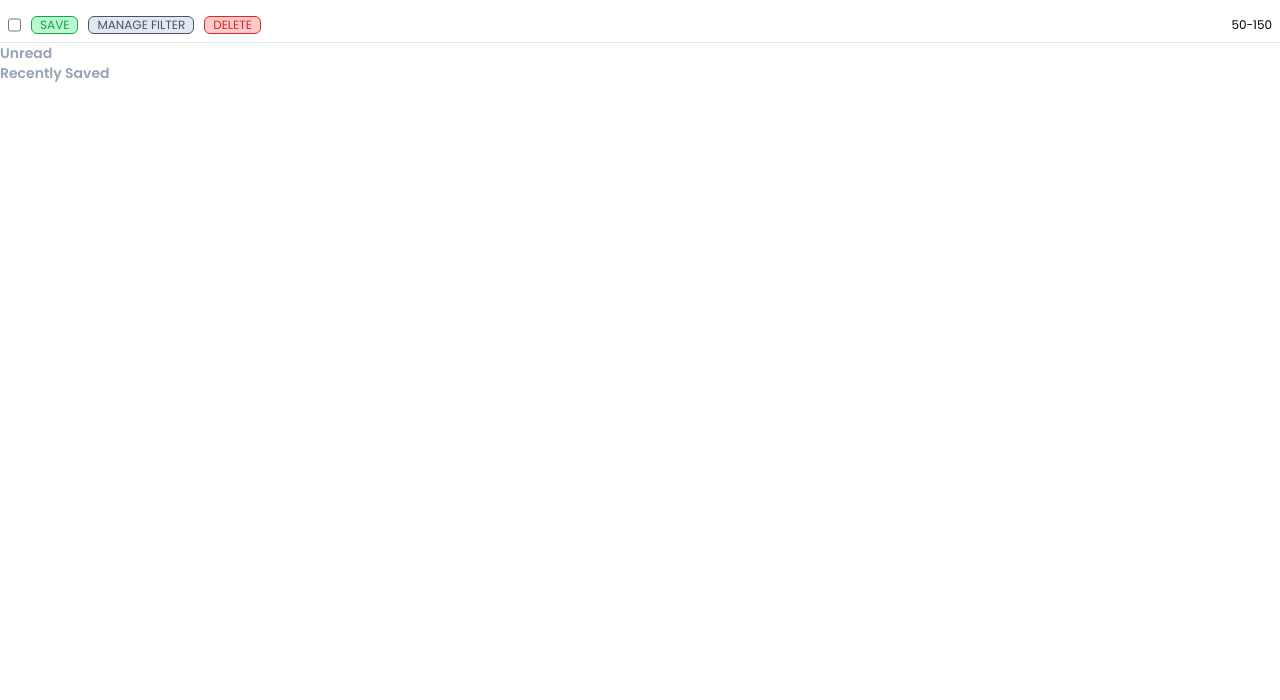
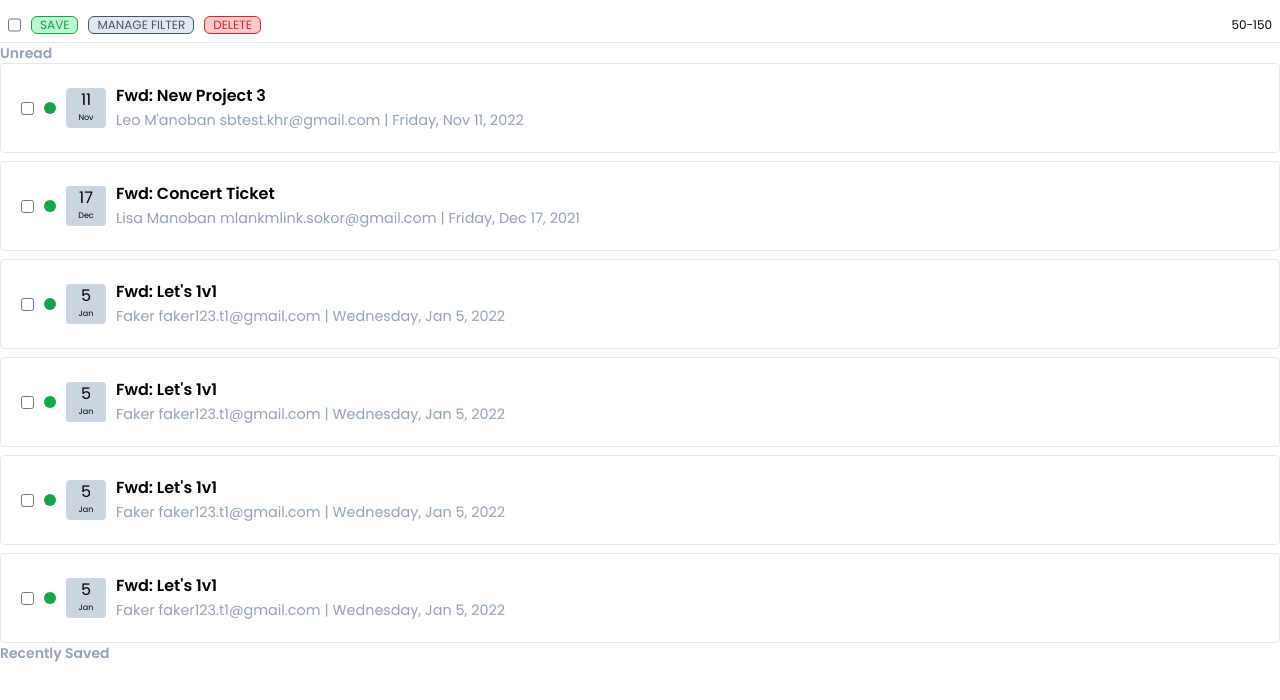
Before and after one commit to nickelzon/email-ui-functional-responsive, a React (Vite) app: page / in a window 1280 px wide. Shown: the top 700 px of the page. Built offline with nearby package versions, Linux system fonts and the light colour scheme.

Commit message:
dummydb multiply

```diff
--- a/src/emails/email.js
+++ b/src/emails/email.js
@@ -14,8 +14,13 @@ const email = [
     content:
       "대통령의 임기가 만료되는 때에는 임기만료 70일 내지 40일전에 후임자를 선거한다. 직전대통령이 없을 때에는 대통령이 지명한다. 국가안전보장회의는 대통령이 주재한다, 국회는 회계연도 개시 30일전까지 이를 의결하여야 한다.",
     expanded: false,
-    read: false,
-    tags: [],
+    checked: false,
+    category: "unread",
+    tags: [
+      "New Project/Admin",
+      "New Project 3",
+      "Mountains Home Construction/New Matter",
+    ],
   },
   {
     id: 1,
@@ -32,8 +37,13 @@ const email = [
     content:
       "누구든지 성별·종교 또는 사회적 신분에 의하여 정치적·경제적·사회적·문화적 생활의 모든 영역에 있어서 차별을 받지 아니한다. 사법권은 법관으로 구성된 법원에 속한다, 1차에 한하여 중임할 수 있다. 국무회의는 정부의 권한에 속하는 중요한 정책을 심의한다.",
     expanded: false,
-    read: false,
-    tags: [],
+    checked: false,
+    category: "unread",
+    tags: [
+      "New Project/Admin",
+      "New Project 3",
+      "Mountains Home Construction/New Matter",
+    ],
   },
   {
     id: 2,
@@ -50,8 +60,82 @@ const email = [
     content:
       "국회는 국무총리 또는 국무위원의 해임을 대통령에게 건의할 수 있다. 국채를 모집하거나 예산외에 국가의 부담이 될 계약을 체결하려 할 때에는 정부는 미리 국회의 의결을 얻어야 한다. 대통령이 궐위되거나 사고로 인하여 직무를 수행할 수 없을 때에는 국무총리. 모든 국민은 행위시의 법률에 의하여 범죄를 구성하지 아니하는 행위로 소추되지 아니하며.",
     expanded: false,
-    read: false,
-    tags: [],
+    checked: false,
+    category: "unread",
+    tags: [
+      "New Project/Admin",
+      "New Project 3",
+      "Mountains Home Construction/New Matter",
+    ],
+  },
+  {
+    id: 3,
+    sender: {
+      name: "Faker",
+      email: "faker123.t1@gmail.com",
+    },
+    receiver: {
+      name: "Al Nickelzon",
+      email: "alvillanueva12345@gmail.com",
+    },
+    subject: "Let's 1v1",
+    date: new Date("2022-01-05"),
+    content:
+      "국회는 국무총리 또는 국무위원의 해임을 대통령에게 건의할 수 있다. 국채를 모집하거나 예산외에 국가의 부담이 될 계약을 체결하려 할 때에는 정부는 미리 국회의 의결을 얻어야 한다. 대통령이 궐위되거나 사고로 인하여 직무를 수행할 수 없을 때에는 국무총리. 모든 국민은 행위시의 법률에 의하여 범죄를 구성하지 아니하는 행위로 소추되지 아니하며.",
+    expanded: false,
+    checked: false,
+    category: "unread",
+    tags: [
+      "New Project/Admin",
+      "New Project 3",
+      "Mountains Home Construction/New Matter",
+    ],
+  },
+  {
+    id: 4,
+    sender: {
+      name: "Faker",
+      email: "faker123.t1@gmail.com",
+    },
+    receiver: {
+      name: "Al Nickelzon",
+      email: "alvillanueva12345@gmail.com",
+    },
+    subject: "Let's 1v1",
+    date: new Date("2022-01-05"),
+    content:
+      "국회는 국무총리 또는 국무위원의 해임을 대통령에게 건의할 수 있다. 국채를 모집하거나 예산외에 국가의 부담이 될 계약을 체결하려 할 때에는 정부는 미리 국회의 의결을 얻어야 한다. 대통령이 궐위되거나 사고로 인하여 직무를 수행할 수 없을 때에는 국무총리. 모든 국민은 행위시의 법률에 의하여 범죄를 구성하지 아니하는 행위로 소추되지 아니하며.",
+    expanded: false,
+    checked: false,
+    category: "unread",
+    tags: [
+      "New Project/Admin",
+      "New Project 3",
+      "Mountains Home Construction/New Matter",
+    ],
+  },
+  {
+    id: 5,
+    sender: {
+      name: "Faker",
+      email: "faker123.t1@gmail.com",
+    },
+    receiver: {
+      name: "Al Nickelzon",
+      email: "alvillanueva12345@gmail.com",
+    },
+    subject: "Let's 1v1",
+    date: new Date("2022-01-05"),
+    content:
+      "국회는 국무총리 또는 국무위원의 해임을 대통령에게 건의할 수 있다. 국채를 모집하거나 예산외에 국가의 부담이 될 계약을 체결하려 할 때에는 정부는 미리 국회의 의결을 얻어야 한다. 대통령이 궐위되거나 사고로 인하여 직무를 수행할 수 없을 때에는 국무총리. 모든 국민은 행위시의 법률에 의하여 범죄를 구성하지 아니하는 행위로 소추되지 아니하며.",
+    expanded: false,
+    checked: false,
+    category: "unread",
+    tags: [
+      "New Project/Admin",
+      "New Project 3",
+      "Mountains Home Construction/New Matter",
+    ],
   },
 ];
 
```
